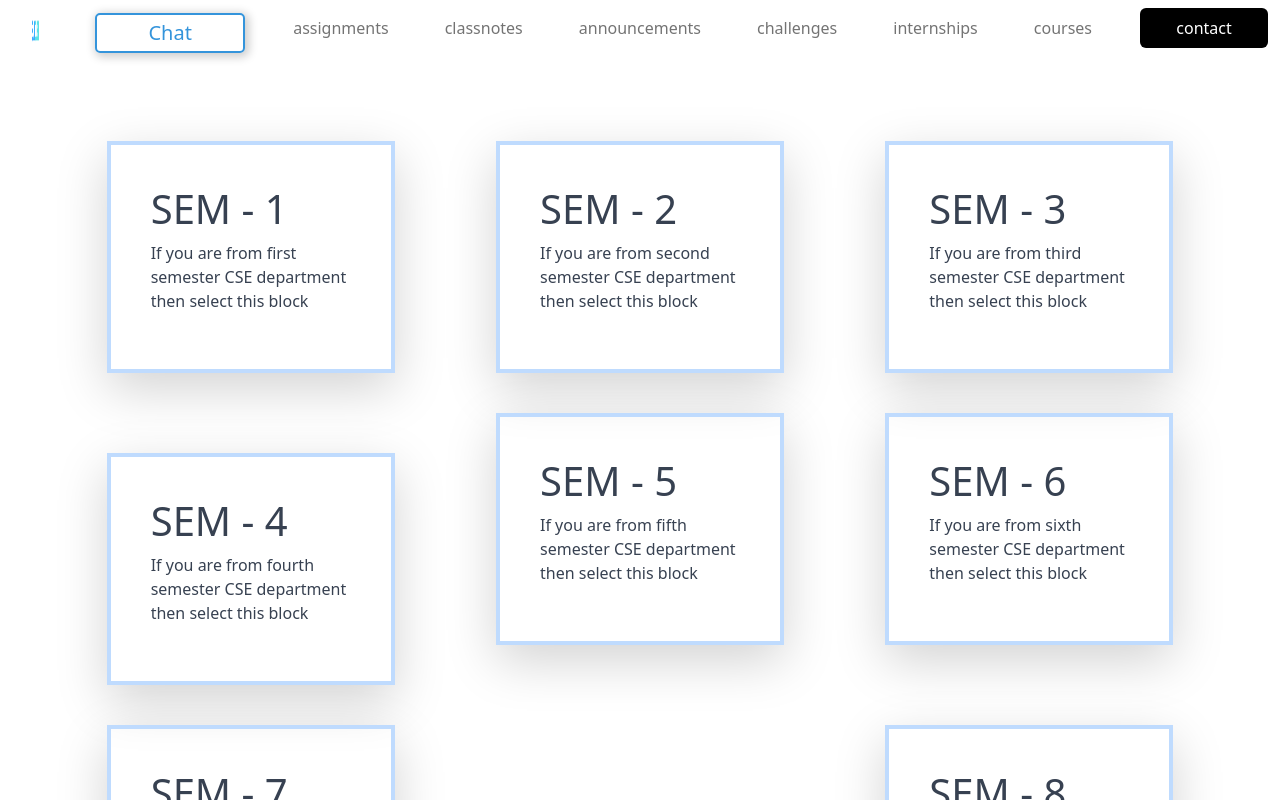
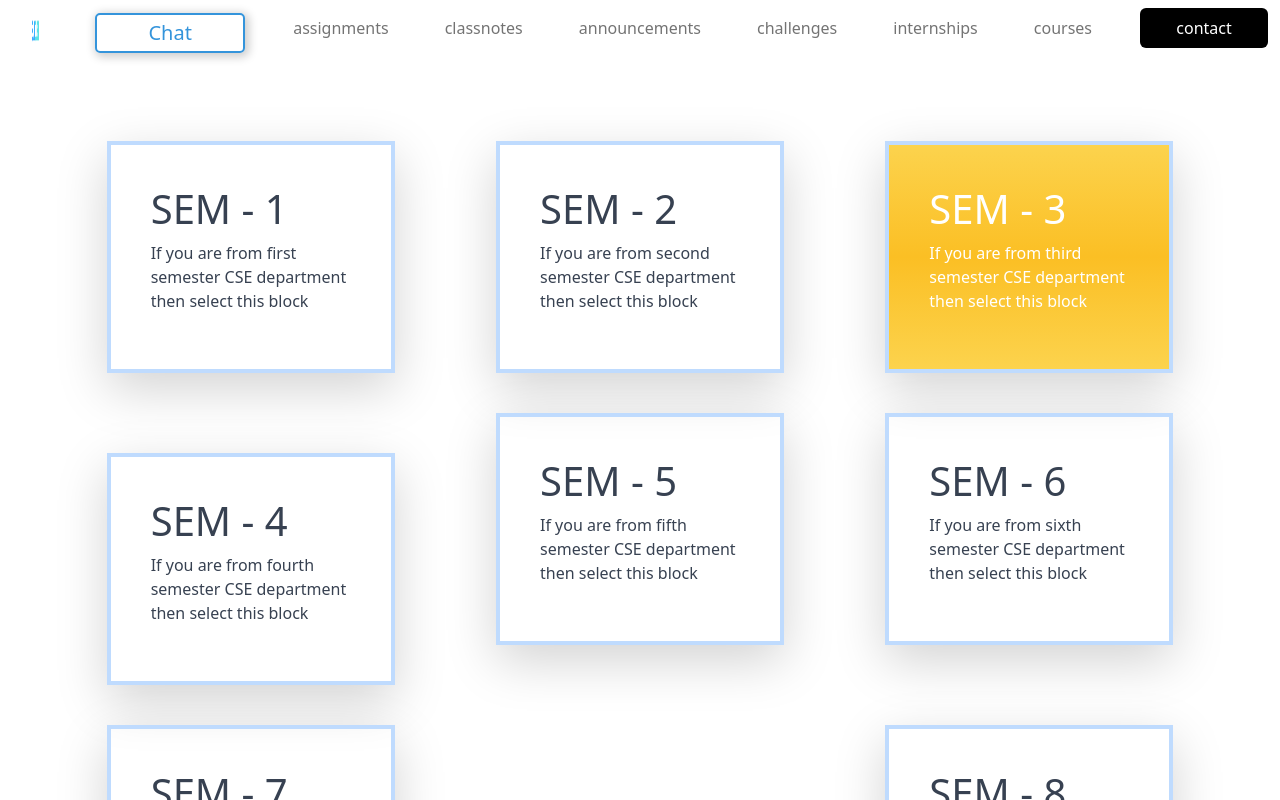
Before and after one commit to ShariqKalim/smartcollege, a React (Create React App) app: page /sem_cse in a window 1280 px wide. Shown: the top 800 px of the page. Built offline with nearby package versions, Linux system fonts and the light colour scheme; a web font is replaced by a local one.

Commit message:
Activated sem 3

```diff
--- a/src/components/semesters/Semesters_cse.js
+++ b/src/components/semesters/Semesters_cse.js
@@ -24,9 +24,9 @@ const Semesters_cse = () => {
           </div>
         </NavLink>
         <NavLink to="/sem_3_cse" className=" no-underline">
-          <div className="border-4 shadow-lg p-10 w-72 border-blue-200  mt-20 transform hover:scale-110">
-            <h1 className="text-gray-700">SEM - 3</h1>
-            <p className="text-gray-700">
+          <div className="border-4 shadow-lg p-10 w-72 border-blue-200 bg-gradient-to-b from-yellow-300 via-yellow-400 to-yellow-300  mt-20 transform hover:scale-110 ">
+            <h1 className="text-white">SEM - 3</h1>
+            <p className="text-white">
               If you are from third semester CSE department then select this
               block
             </p>
```
